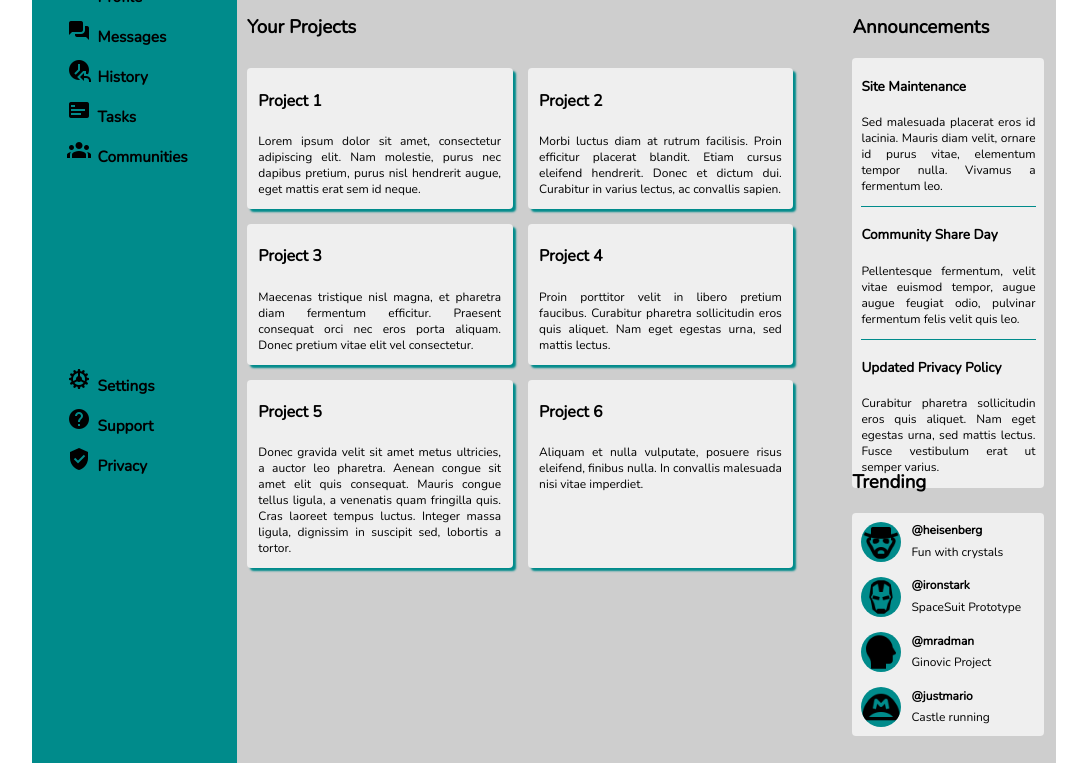
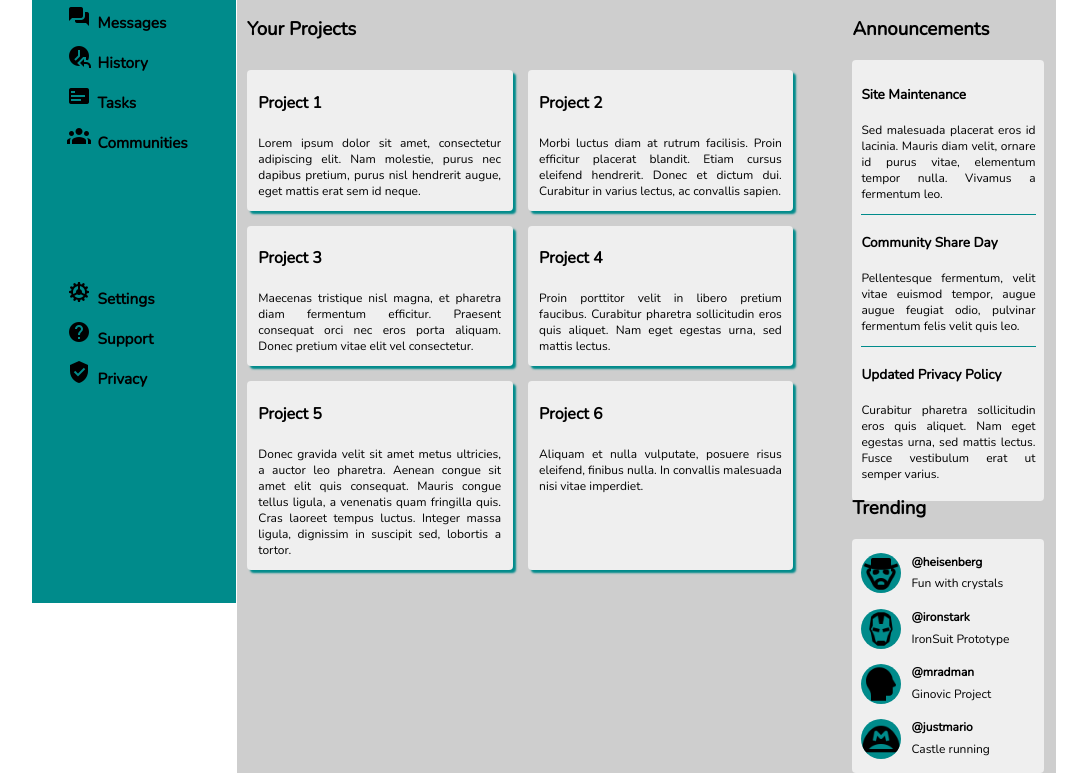
Before and after one commit to m-radman/admin-dashboard, a plain HTML site: page index.html in a window 1280 px wide. Shown: the part 197-970 px from the top of the page, without its empty margins (96-1183 px from the left). Drawn offline with nearby package versions, Linux system fonts and the light colour scheme.

Commit message:
edit styles

```diff
--- a/index.html
+++ b/index.html
@@ -133,7 +133,7 @@
                             <img src="icons/icons8-iron-man-48.png" alt="tony stark">
                             <div>
                                 <p>@ironstark</p>
-                                <p>SpaceSuit Prototype</p>
+                                <p>IronSuit Prototype</p>
                             </div>
                         </div>
                         <div class="trend">
--- a/styles.css
+++ b/styles.css
@@ -145,6 +145,9 @@ button[type="submit"]:focus {
     display: grid;
     grid-template-rows: 1fr 4fr 4fr;
     gap: 15px;
+    position: fixed;
+    width: 15.9vw;
+    height: 100vh;
 }
 
 .logo {
@@ -250,7 +253,7 @@ h3#project {
 .announcements>div,
 .trending>div {
     background-color: #efefef;
-    padding: 0.1vh 0.7vw;
+    padding: 0.8vh 0.7vw;
     border-radius: 4px;
 }
 
@@ -262,7 +265,7 @@ h3#project {
 .news {
     display: grid;
     grid-template-columns: repeat(auto-fill, minmax(200px, 100%));
-    grid-template-rows: repeat(auto-fill, minmax(400px, 55vh));
+    grid-template-rows: repeat(auto-fill, minmax(400px, 58vh));
     gap: 15px;
 }
 
```
